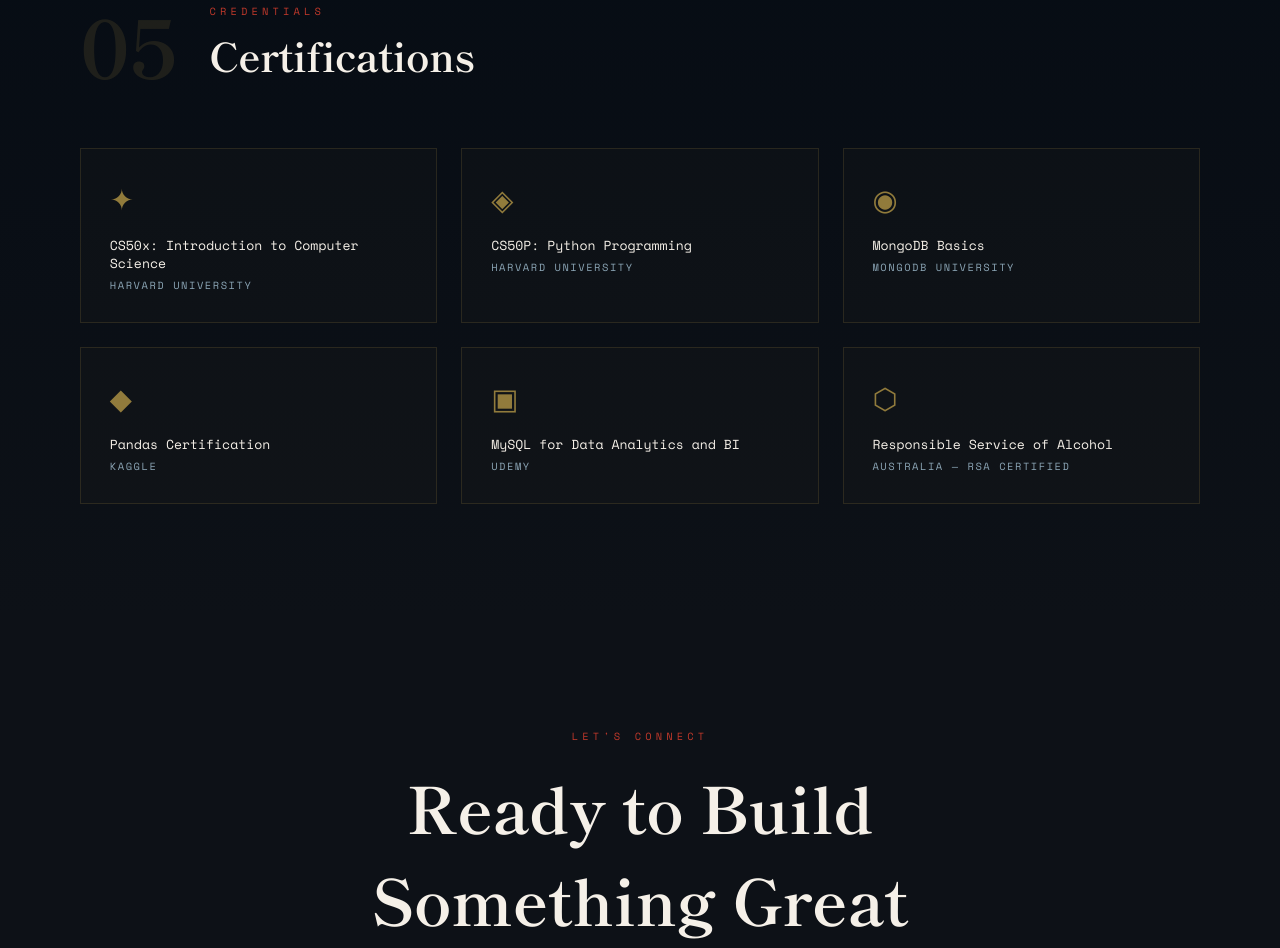
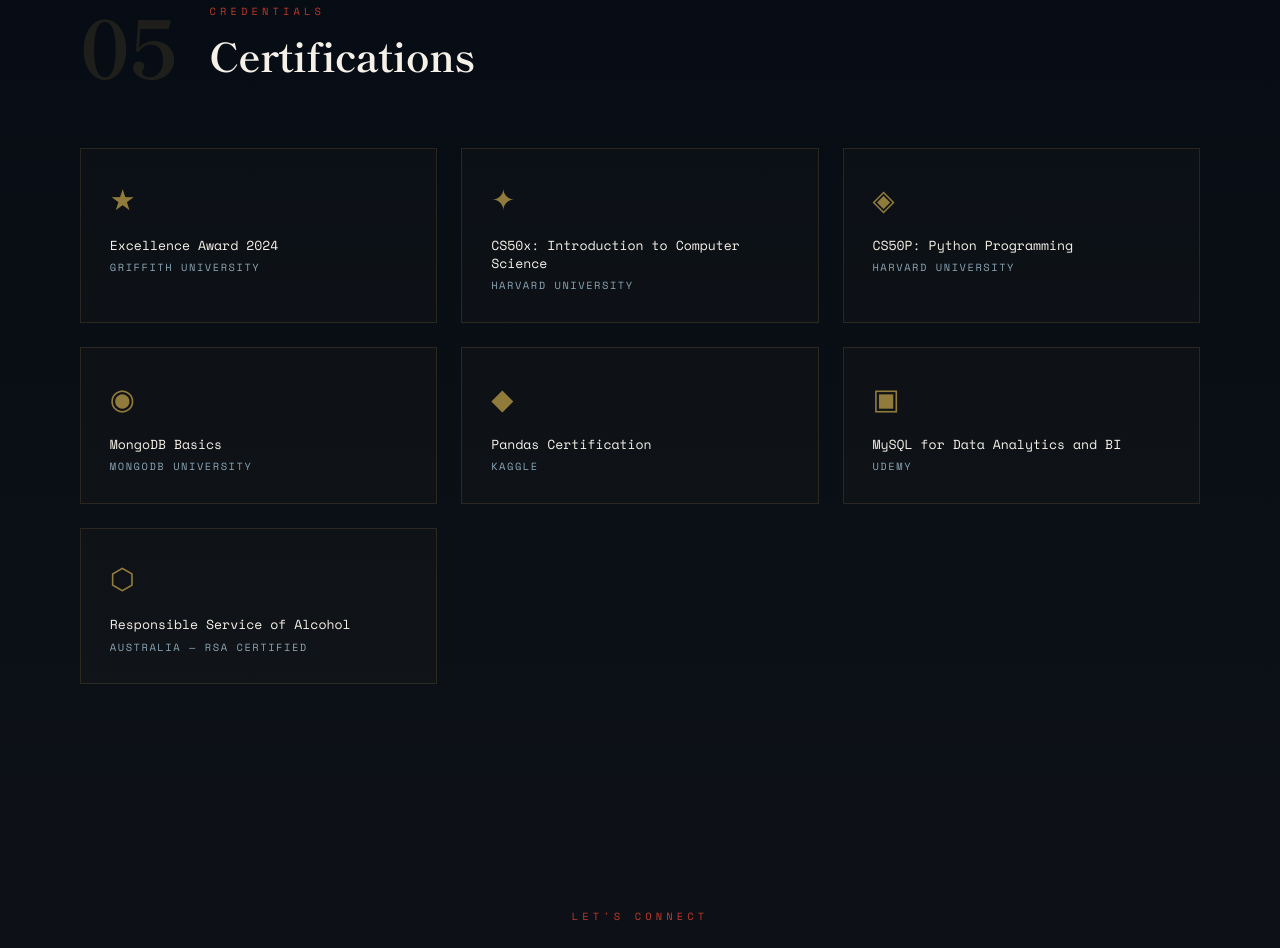
Before and after one commit to Dhairya1010/Dhairya1010.github.io, a plain HTML site: page index.html in a window 1280 px wide. Shown: the part 4519-5467 px from the top of the page. Drawn offline with nearby package versions, Linux system fonts and the light colour scheme.

Commit message:
Add Excellence Award 2024 certification details

```diff
--- a/index.html
+++ b/index.html
@@ -1207,6 +1207,11 @@
 
   <div class="certs-grid">
     <div class="cert-card">
+      <div class="cert-icon">★</div>
+      <div class="cert-name">Excellence Award 2024</div>
+      <div class="cert-issuer">Griffith University</div>
+    </div>
+    <div class="cert-card">
       <div class="cert-icon">✦</div>
       <div class="cert-name">CS50x: Introduction to Computer Science</div>
       <div class="cert-issuer">Harvard University</div>
```
